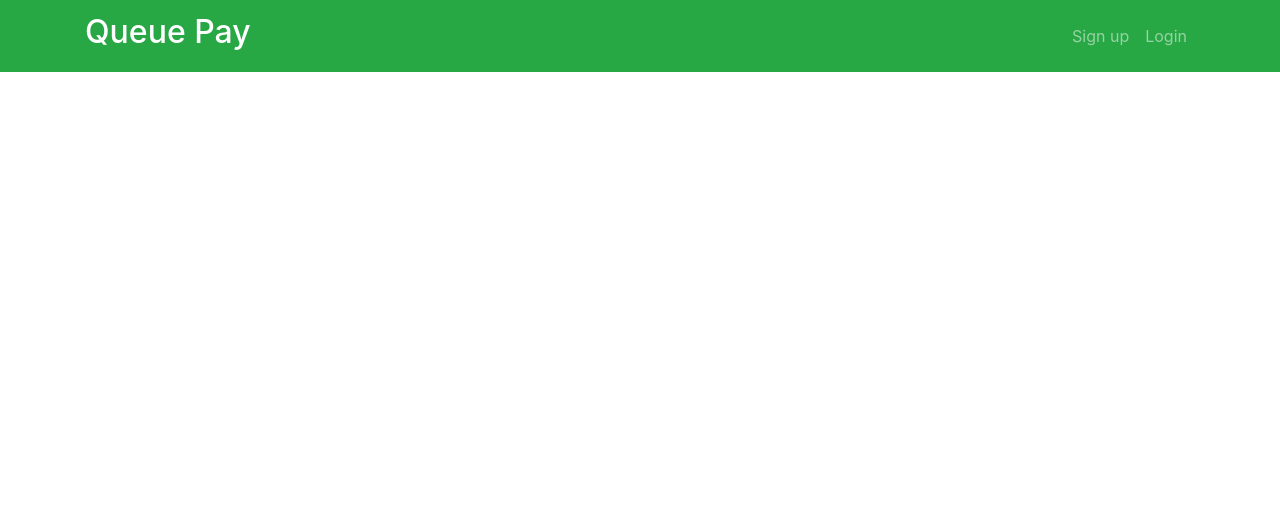
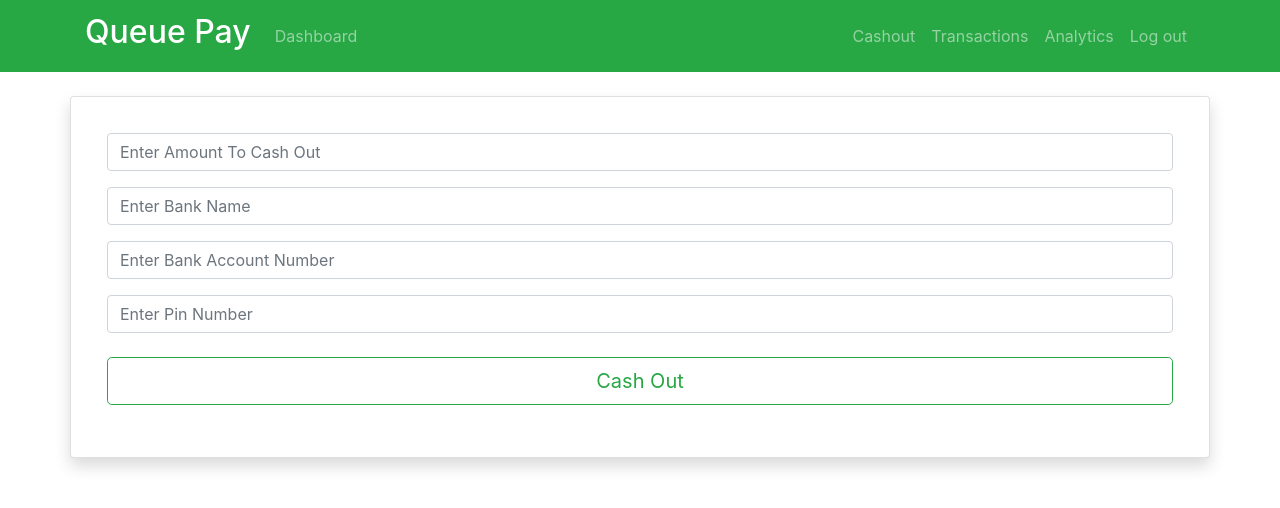
Before and after one commit to pius-deca/Queue_Pay_React, a React (Create React App) app: page /Cashout in a window 1280 px wide. Shown: the top 508 px of the page. Built offline with nearby package versions, Linux system fonts and the light colour scheme.

Commit message:
added cashout page

```diff
--- a/package.json
+++ b/package.json
@@ -10,10 +10,12 @@
     "bootstrap": "^4.4.1",
     "classnames": "^2.2.6",
     "react": "^16.13.0",
+    "react-chart-histogram": "^0.2.4",
     "react-dom": "^16.13.0",
     "react-redux": "^7.2.0",
     "react-router-dom": "^5.1.2",
     "react-scripts": "3.4.0",
+    "react-simple-sidenav": "^1.0.1",
     "redux": "^4.0.5",
     "redux-thunk": "^2.3.0"
   },
--- a/src/App.js
+++ b/src/App.js
@@ -1,20 +1,23 @@
 import React from "react";
-import Header from "./components/Layout/Header";
 import Login from "./components/Authentication/Login";
 import Signup from "./components/Authentication/Signup";
 import { BrowserRouter as Router, Route } from "react-router-dom";
 import "bootstrap/dist/css/bootstrap.min.css";
 import { AuthProvider } from "./auth-context/authProvider";
 import Success from "./components/pages/Success";
+import Dashboard from "./components/pages/Dashboard";
+import Cashout from "./components/pages/Cashout";
+import Analytics from "./components/pages/Analytics";
 
 function App() {
   return (
     <AuthProvider>
       <Router>
-        <Header />
-        <Route exact path="/signup" component={Signup} />
+        <Route exact path="/Signup" component={Signup} />
         <Route exact path="/" component={Login} />
-        <Route exact path="/success" component={Success} />
+        <Route exact path="/Dashboard" component={Dashboard} />
+        <Route exact path="/Cashout" component={Cashout} />
+        <Route exact path="/Analytics" component={Analytics} />
       </Router>
     </AuthProvider>
   );
--- a/src/auth-context/authProvider.js
+++ b/src/auth-context/authProvider.js
@@ -1,4 +1,4 @@
-import React, { createContext, useReducer } from "react";
+import React, { createContext, useReducer, useState } from "react";
 import authReducer from "./authReducer";
 import { CREATE_USER, LOGIN_USER, GET_ERRORS } from "./types";
 import axios from "axios";
@@ -7,10 +7,10 @@ export const authContext = createContext();
 
 const initialState = {
   success_msg: "",
-  auth_errors: {}
+  auth_errors: ""
 };
-
 export const AuthProvider = ({ children }) => {
+  const [errorMsg, setErrorMsg] = useState('')
   const [state, dispatch] = useReducer(authReducer, initialState);
   const addUsers = async (user, history) => {
     try {
@@ -24,6 +24,7 @@ export const AuthProvider = ({ children }) => {
         payload: response.data.message
       });
     } catch (error) {
+      setErrorMsg(error.response.data)
       dispatch({
         type: GET_ERRORS,
         payload: error.response
@@ -37,7 +38,7 @@ export const AuthProvider = ({ children }) => {
         `http://localhost:8081/api/v1/auth/login`,
         user
       );
-      history.push("/success");
+      history.push("/Dashboard");
       dispatch({
         type: LOGIN_USER,
         payload: response.data.message
@@ -56,7 +57,9 @@ export const AuthProvider = ({ children }) => {
       value={{
         addUsers,
         loginUsers,
-        success_msg: state.success_msg
+        success_msg: state.success_msg,
+        auth_errors: state.auth_errors,
+        errorMsg
       }}
     >
       {children}
--- a/src/components/Layout/Header.js
+++ b/src/components/Authentication/Layout/Header.js
@@ -5,7 +5,7 @@ function Header() {
     return (
         <nav className="navbar navbar-expand-sm navbar-dark bg-success mb-4">
            <div className="container">
-                <Link className="navbar-brand" to="Dashboard.html">
+                <Link className="navbar-brand" to="/Dashboard">
                     <h2>Queue Pay</h2>
                 </Link>
                 <button className="navbar-toggler" type="button" data-toggler="collapse" data-target="#mobile-nav">
--- /dev/null
+++ b/src/components/pages/Analytics.js
@@ -0,0 +1,27 @@
+import React, { Component } from 'react'
+import Histogram from 'react-chart-histogram';
+import DashboardHeader from './Layout/DashboardHeader';
+
+export class Analytics extends Component {
+    render() {
+        const labels = ['2016', '2017', '2018', '2017', '2018', '2017', '2018'];
+        const data = [324, 45, 672, 45, 672, 45, 672];
+        const options = { fillColor: 'green', strokeColor: 'gray' };
+        return (
+          <div>
+            <DashboardHeader />
+            <div className="container">
+                <Histogram
+                    xLabels={labels}
+                    yValues={data}
+                    width='600'
+                    height='300'
+                    options={options}
+                />
+            </div>
+          </div>
+        )
+      }
+}
+
+export default Analytics
--- /dev/null
+++ b/src/components/pages/Cashout.js
@@ -0,0 +1,63 @@
+import React from 'react'
+import { Link } from 'react-router-dom'
+import DashboardHeader from './Layout/DashboardHeader'
+import classnames from 'classnames';
+
+function Cashout() {
+    return (
+        <div>
+            <DashboardHeader />
+            <div className="card container shadow p-3 mb-5 bg-white rounded">
+                <div className="card-body">
+                    <form>
+                        <div className="form-group">
+                        <input
+                            type="text"
+                            className={classnames("form-control")}
+                            placeholder="Enter Amount To Cash Out"
+                            name="amout"
+                            required
+                        />
+                        </div>
+                        <div className="form-group">
+                        <input
+                            type="text"
+                            className="form-control"
+                            placeholder="Enter Bank Name"
+                            name="bankName"
+                            required
+                        />
+                        </div>
+                        <div className="form-group">
+                        <input
+                            type="text"
+                            className="form-control"
+                            placeholder="Enter Bank Account Number"
+                            name="bankNumber"
+                            required
+                        />
+                        </div>
+                        <div className="form-group">
+                        <input
+                            type="text"
+                            className="form-control"
+                            placeholder="Enter Pin Number"
+                            name="pinNumber"
+                            required
+                        />
+                        </div>
+                        <div className="form-group">
+                        <input
+                            type="submit"
+                            value="Cash Out"
+                            className="btn btn-lg btn-block btn-outline-success mt-4"
+                        />
+                        </div>
+                    </form>
+                </div>
+            </div>
+        </div>
+    )
+}
+
+export default Cashout
--- /dev/null
+++ b/src/components/pages/Dashboard.js
@@ -0,0 +1,19 @@
+import React from 'react'
+import DashboardHeader from './Layout/DashboardHeader'
+
+function Dashboard() {
+    return (
+        <div>
+            <DashboardHeader />
+            <div className="card container shadow p-3 mb-5 bg-white rounded">
+                <div className="card-body">
+                    <h5>Merchant Name :</h5>
+                    <h5>Merchant Email :</h5>
+                    <h5>Merchant Businesses :</h5>
+                </div>
+            </div>
+        </div>
+    )
+}
+
+export default Dashboard
--- /dev/null
+++ b/src/components/pages/Layout/DashboardHeader.js
@@ -0,0 +1,51 @@
+import React from 'react'
+import { Link } from 'react-router-dom'
+
+function DashboardHeader() {
+    return (
+        <nav className="navbar navbar-expand-sm navbar-dark bg-success mb-4">
+           <div className="container">
+                <Link className="navbar-brand" to="/Dashboard">
+                    <h2>Queue Pay</h2>
+                </Link>
+                <button className="navbar-toggler" type="button" data-toggler="collapse" data-target="#mobile-nav">
+                    <span className="navbar-toggler-icon" />
+                </button>
+
+                <div className="collapse navbar-collapse" id="mobile-nav">
+                    <ul className="navbar-nav mr-auto">
+                        <li className="nav-item">
+                            <Link className="nav-link" to="/Dashboard">
+                                Dashboard
+                            </Link>
+                        </li>
+                    </ul>
+                    <ul className="navbar-nav ml-auto">
+                        <li className="nav-item">
+                            <Link className="nav-link" to="/Cashout">
+                                Cashout
+                            </Link>
+                        </li>
+                        <li className="nav-item">
+                            <Link className="nav-link" to="/Transactions">
+                                Transactions
+                            </Link>
+                        </li>
+                        <li className="nav-item">
+                            <Link className="nav-link" to="/Analytics">
+                                Analytics
+                            </Link>
+                        </li>
+                        <li className="nav-item">
+                            <Link className="nav-link" to="/">
+                                Log out
+                            </Link>
+                        </li>
+                    </ul>
+                </div>
+           </div>
+        </nav>
+    )
+}
+
+export default DashboardHeader
```
Also changed, not shown: src/components/Authentication/Login.js (+17 -3 lines), src/components/Authentication/Signup.js (+28 -8 lines), 1 other file (tests, documents, lock files or other folders).
